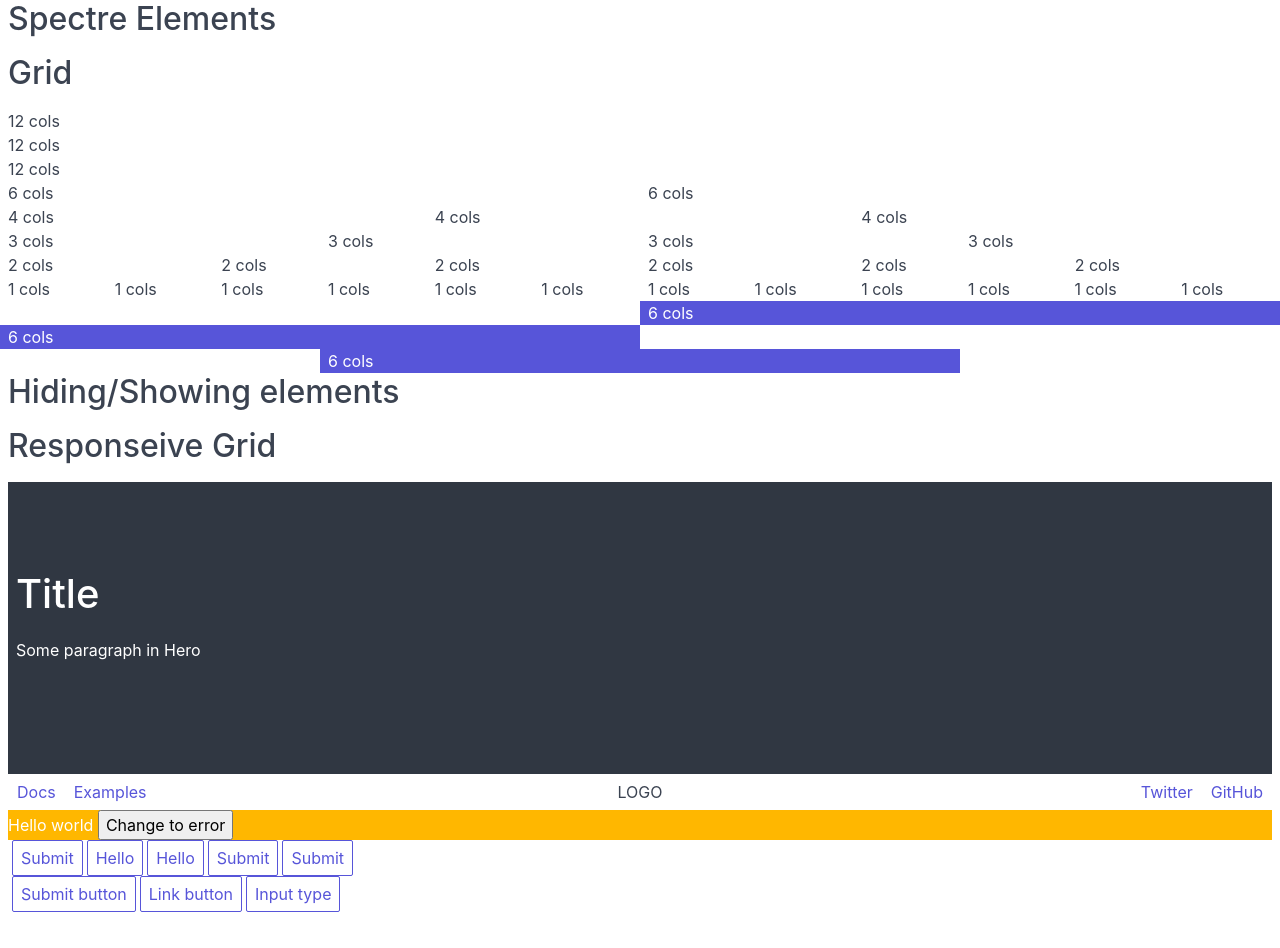
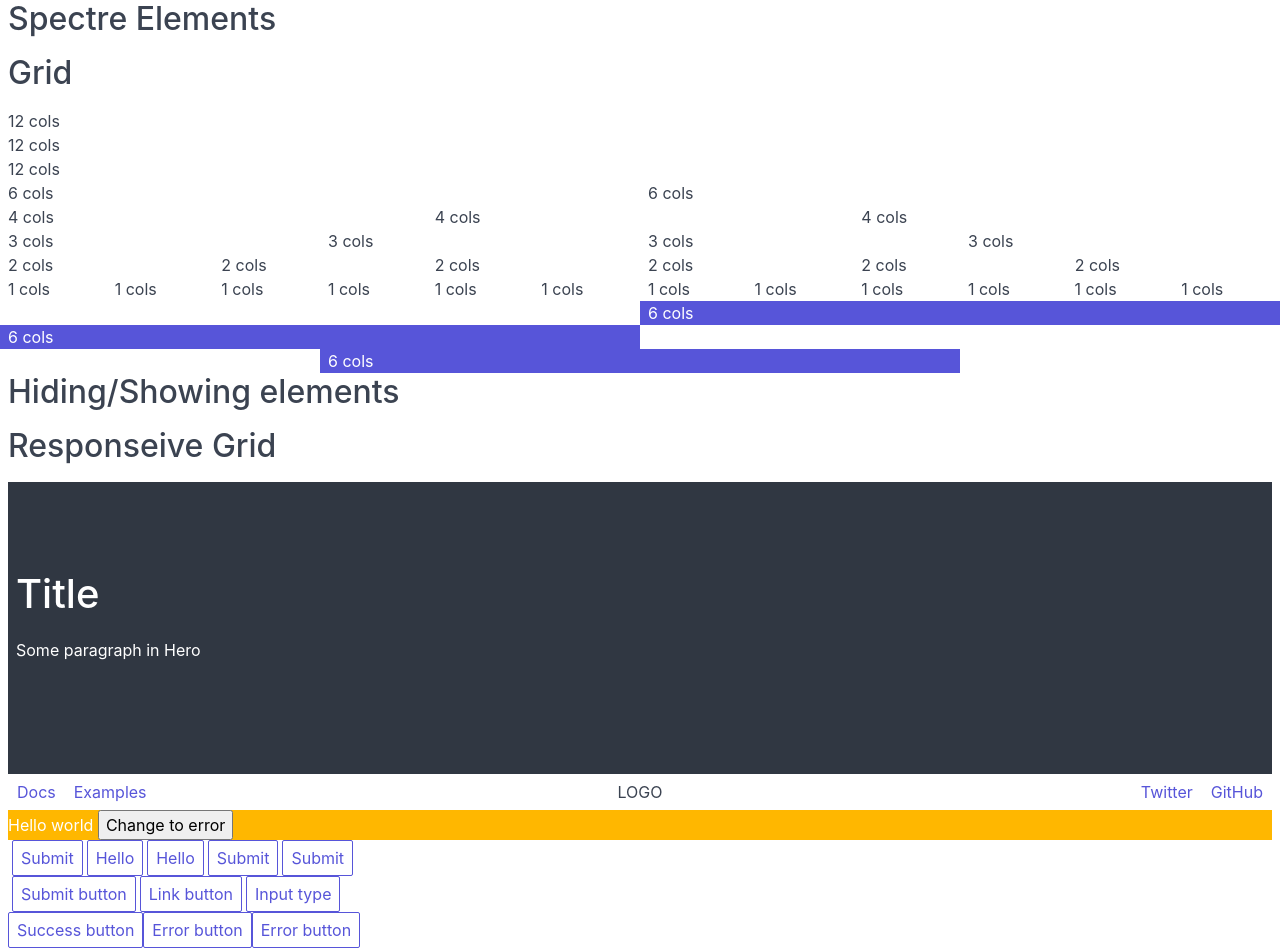
Before and after one commit to renegat59/spectre-vue, a Vue app: page / in a window 1280 px wide. Before the commit the page ends 912 px from the top, so only its background shows below. Built offline with nearby package versions, Linux system fonts and the light colour scheme.

Commit message:
organized the button class a bit

```diff
--- a/src/App.vue
+++ b/src/App.vue
@@ -73,6 +73,13 @@
         <s-button tag="input" class="ml-1" to="">Input type</s-button>
       </s-column>
     </s-row>
+    <s-row>
+      <s-column>
+        <s-button success>Success button</s-button>
+        <s-button error>Error button</s-button>
+        <s-button primary :error="err" @click="console.log('hi');">Error button</s-button>
+      </s-column>
+    </s-row>
   </s-conatiner>
 </template>
 
@@ -89,8 +96,15 @@ import Button from "./components/Button.vue";
 export default {
   data() {
     return {
-      color: "warning"
+      color: "warning",
+      err: false
     };
+  },
+  methods: {
+    setError() {
+      console.log(this.err);
+      this.err = true;
+    }
   },
   components: {
     "s-row": Row,
@@ -99,8 +113,8 @@ export default {
     "s-hero": Hero,
     "s-navbar": Navbar,
     "s-navbar-section": NavbarSection,
-    "s-button": Button
-  }
+    "s-button": Button,
+  },
 };
 </script>
 
--- a/src/components/Button.vue
+++ b/src/components/Button.vue
@@ -1,27 +1,84 @@
 <template>
-  <component v-if="tag !== 'input'" :is="tag" class="btn">
+  <component
+    v-if="tag !== 'input'"
+    :is="tag"
+    :class="[
+    'btn',
+    typeClass,
+    sizeClass,
+    formClass,
+    stateClasses
+  ]"
+  >
     <slot></slot>
   </component>
-  <input v-else class="btn" :type="inputType" :value="inputValue">
+  <input v-else :class="[
+    'btn',
+    typeClass,
+    sizeClass,
+    formClass,
+    stateClasses
+  ]" :type="inputType" :value="inputValue">
 </template>
 
 <script>
+const buttonTypes = ["primary", "link", "success", "error"];
+const buttonSizes = ["lg", "sm"];
+const buttonForms = ["block", "action"];
+
 // A. <button>Submit</button>
 // B. <a href="#">Submit</a>
 // C. <input type="submit" />
 export default {
   props: {
+    type: {
+      type: String,
+      validator: value => buttonTypes.indexOf(value) !== -1
+    },
+    size: {
+      type: String,
+      validator: value => buttonSizes.indexOf(value) !== -1
+    },
+    form: {
+      type: String,
+      validator: value => buttonForms.indexOf(value) !== -1
+    },
+    active: {
+      type: Boolean,
+      default: false
+    },
+    disabled: {
+      type: Boolean,
+      default: false
+    },
+    loading: {
+      type: Boolean,
+      default: false
+    },
+
     tag: {
       type: String,
       default: "button"
     },
+
+    /**
+     * Used if tag="input", otherwise ignored
+     */
     inputType: {
       type: String,
       default: "button"
     },
+
+    /**
+     * Used to build the Vue Router link, otherwise ignored
+     */
     to: {
       type: String
     },
+
+    /**
+     * Used if tag="a", otherwise ignored
+     */
     href: {
       type: String,
       default: "#"
@@ -29,9 +86,21 @@ export default {
   },
   computed: {
     inputValue() {
-      return this.tag === "input" && this.$slots.default[0]
-        ? this.$slots.default[0].text
-        : null;
+      return this.$slots.default[0] ? this.$slots.default[0].text : null;
+    },
+    typeClass() {
+      return this.type ? `btn-${this.type}` : null;
+    },
+    formClass() {
+      return this.form ? `btn-${this.form}` : null;
+    },
+    sizeClass() {
+      return this.size ? `btn-${this.size}` : null;
+    },
+    stateClasses() {
+      //Do it nicer:
+      // return `${this.active && "active"} ${this.disabled && "disabled"} ${this
+      //   .disabled && "disabled"}`.trim();
     }
   }
 };
```
